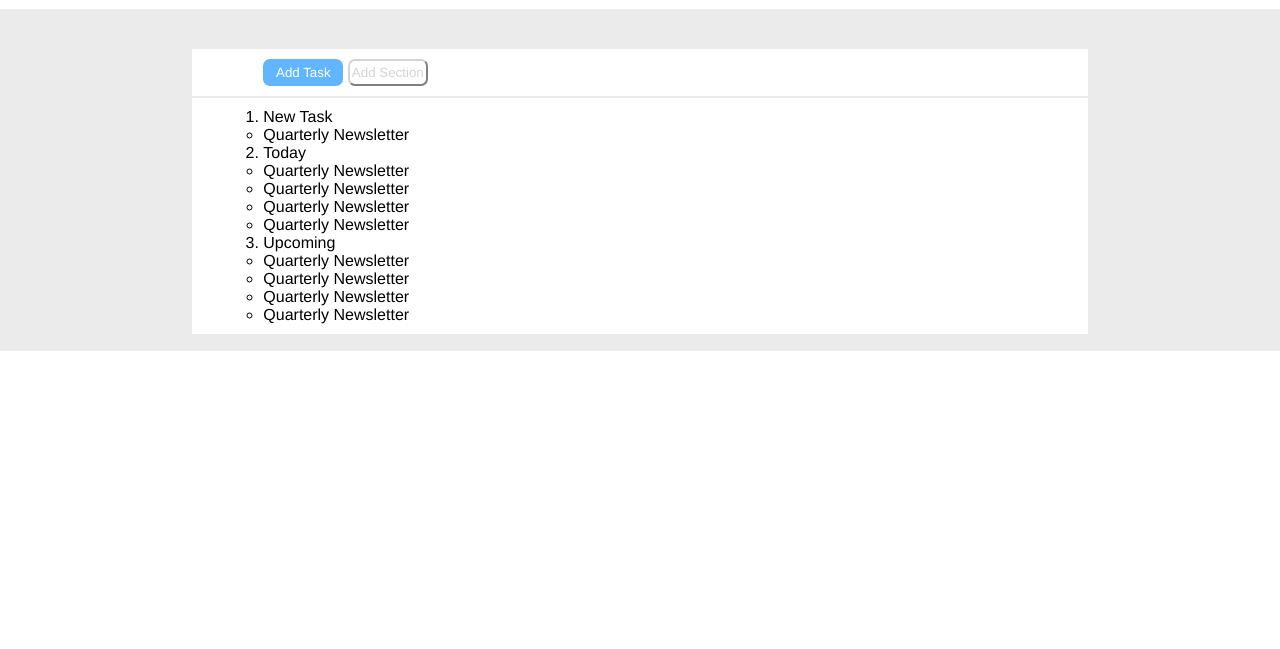
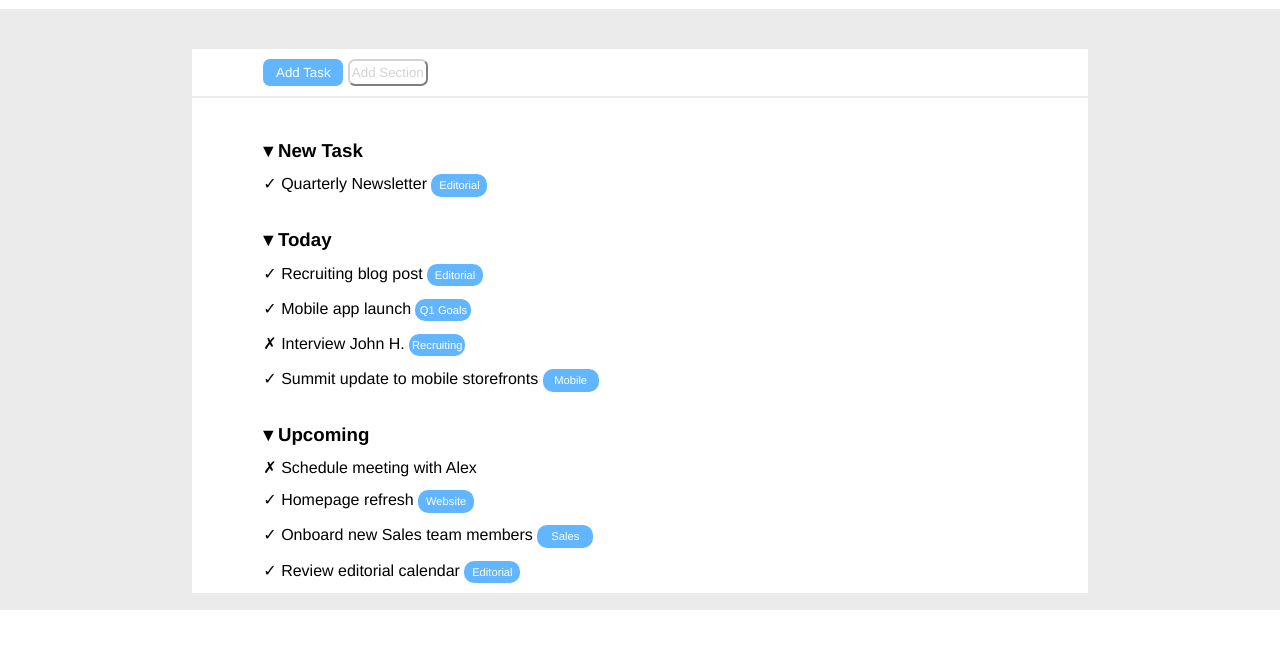
Before and after one commit to Pietroarmill/html-css-toboolist, a plain HTML site: page index.html in a window 1280 px wide. Shown: the part 61-710 px from the top of the page. Drawn offline with Linux system fonts and the light colour scheme.

Commit message:
lista annidata

```diff
--- a/css/style.css
+++ b/css/style.css
@@ -20,6 +20,16 @@
 .container-2{
     width: 86%;
     margin:0 auto;
+}
+
+/* margin top */
+
+.mt-title-list{
+    margin-top: 2em;
+}
+
+.mt-list-item{
+    margin-top: .8em;
 }
 
 /* HEADER */
@@ -59,12 +69,33 @@ main{
 nav .task{
     color: white;
     background-color: #62b6ff;
-    border: none;
+    border-color: #62b6ff;
+    border-style: none;
 }
 
 nav .section{
     color: lightgrey;
     border-color: lightgrey;
     background-color: #ffffff;
+}
 
+/* LISTE */
+ol{
+    list-style: none;
 }
+
+ul{
+    list-style: none;
+}
+
+.tag{
+    width: 5em;
+    height: 2em;
+    color: white;
+    font-size: .7em;
+    display: inline-block;
+    background-color: #62b6ff;
+    border-radius: 10px;
+    text-align: center;
+    line-height: 22px;
+}
--- a/index.html
+++ b/index.html
@@ -43,60 +43,63 @@
             <div class="container-2">
                 <!-- lista annidata -->
                 <ol>
-                    <li>
-                        New Task
+                    <!-- primo punto -->
+                    <li class="mt-title-list">
+                        <h3>&#9662; New Task</h3>
                         <ul>
-                            <li>
-                                Quarterly Newsletter
+                            <li class="mt-list-item">
+                                &check; Quarterly Newsletter <span class="tag">Editorial</span>
                             </li>
                         </ul>
                     </li>
-                    <li>
-                        Today
+                    <!-- /primo punto -->
+
+                    <!-- secondo punto -->
+                    <li class="mt-title-list">
+
+                        <h3>&#9662; Today</h3>
+
                         <ul>
-                            <li>
-                                Quarterly Newsletter
+
+                            <li class="mt-list-item">
+                                &check; Recruiting blog post <span class="tag">Editorial</span>
                             </li>
-                        </ul>
-                        <ul>
-                            <li>
-                                Quarterly Newsletter
+                            <li class="mt-list-item">
+                                &check; Mobile app launch <span class="tag purple">Q1 Goals</span>
                             </li>
-                        </ul>
-                        <ul>
-                            <li>
-                                Quarterly Newsletter
+                            <li class="mt-list-item">
+                                &cross; Interview John H. <span class="tag">Recruiting</span>
                             </li>
-                        </ul>
-                        <ul>
-                            <li>
-                                Quarterly Newsletter
+                            <li class="mt-list-item">
+                                &check; Summit update to mobile storefronts <span class="tag">Mobile</span>
                             </li>
+
                         </ul>
                     </li>
-                    <li>
-                        Upcoming
+                    <!-- /secondo punto -->
+
+                    <!-- terzo punto -->
+                    <li class="mt-title-list">
+
+                        <h3>&#9662; Upcoming</h3>
                         <ul>
-                            <li>
-                                Quarterly Newsletter
+
+                            <li class="mt-list-item">
+                                &cross; Schedule meeting with Alex
                             </li>
-                        </ul>
-                        <ul>
-                            <li>
-                                Quarterly Newsletter
+                            <li class="mt-list-item">
+                                &check; Homepage refresh <span class="tag">Website</span>
                             </li>
-                        </ul>
-                        <ul>
-                            <li>
-                                Quarterly Newsletter
+                            <li class="mt-list-item">
+                                &check; Onboard new Sales team members <span class="tag">Sales</span>
                             </li>
-                        </ul>
-                        <ul>
-                            <li>
-                                Quarterly Newsletter
+                            <li class="mt-list-item">
+                                &check; Review editorial calendar <span class="tag">Editorial</span>
                             </li>
+
                         </ul>
                     </li>
+                    <!-- /terzo punto -->
 
                 </ol>
                 <!-- /lista annidata -->
```
